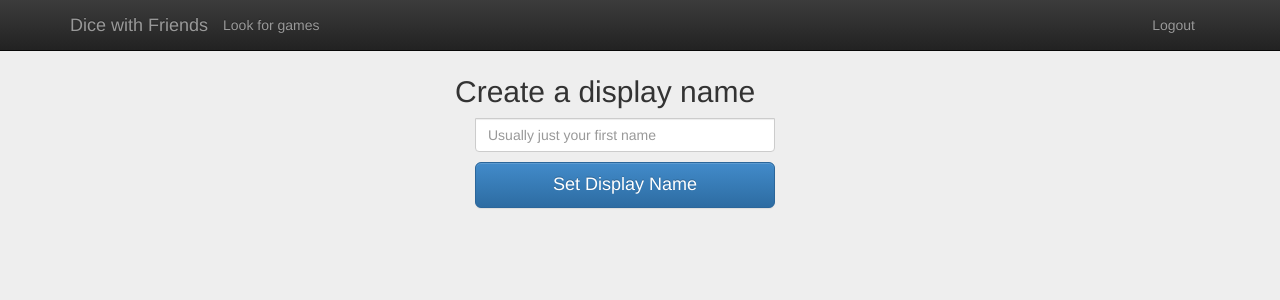
After one commit to RoseMobileEndpoints/DiceWithFriendsWebApp, a Python web app: template dice-with-friends/templates/set_display_name.html in a window 1280 px wide. The commit adds this page. Shown: the top 300 px of the page. Run offline with Jinja, Linux system fonts and the light colour scheme; the template is opened without the code that fills it, so the values that code supplies are empty.

Commit message:
Add display name
Added a mechanism to add a display name.  There are still of lot of
details that will be refactored into a BaseHandler.

```diff
--- /dev/null
+++ b/dice-with-friends/static/stylesheets/set_display_name.css
@@ -0,0 +1,28 @@
+body {
+  padding-top: 40px;
+  padding-bottom: 40px;
+  background-color: #eee;
+}
+
+.form {
+  max-width: 400px;
+  padding: 15px;
+  margin: 0 auto;
+}
+
+.form .form-heading {
+  margin-bottom: 10px;
+}
+
+.form input[name="display_name"] {
+  margin-bottom: 10px;
+  border-top-left-radius: 0;
+  border-top-right-radius: 0;
+  width: 300px;
+  margin-left: 20px;
+}
+
+button[type="submit"] {
+  width: 300px;
+  margin-left: 20px;
+}
--- /dev/null
+++ b/dice-with-friends/templates/footer.html
@@ -0,0 +1,3 @@
+    <!-- Optional location to put a footer. -->
+  </body>
+</html>
--- /dev/null
+++ b/dice-with-friends/templates/games.html
@@ -0,0 +1,5 @@
+{% include "templates/header.html" %}
+<br><br>
+<h1>Under development</h1>
+
+{% include "templates/footer.html" %}
--- /dev/null
+++ b/dice-with-friends/templates/header.html
@@ -0,0 +1,33 @@
+<!DOCTYPE html>
+<html>
+<head>
+<meta charset="utf-8">
+<meta name="viewport" content="width=device-width, initial-scale=1, maximum-scale=1">
+<title>Dice with Friends</title>
+<link rel="stylesheet" type="text/css" href="/static/stylesheets/bootstrap.min.css">
+<link rel="stylesheet" type="text/css" href="/static/stylesheets/bootstrap-theme.min.css">
+<script src="/static/js/jquery.min.js"></script>
+<script src="/static/js/bootstrap.min.js"></script>
+</head>
+<body>
+  <header class="navbar navbar-inverse navbar-fixed-top bs-docs-nav" role="banner">
+    <div class="container">
+      <div class="navbar-header">
+        <button class="navbar-toggle" type="button" data-toggle="collapse" data-target=".bs-navbar-collapse">
+          <span class="sr-only">Toggle navigation</span>
+          <span class="icon-bar"></span>
+          <span class="icon-bar"></span>
+          <span class="icon-bar"></span>
+        </button>
+        <a href="/" class="navbar-brand">Dice with Friends</a>
+      </div>
+      <nav class="collapse navbar-collapse bs-navbar-collapse" role="navigation">
+        <ul class="nav navbar-nav navbar-left">
+          <li><a href="/games">Look for games</a></li>
+        </ul>
+        <ul class="nav navbar-nav navbar-right">
+          <li><a href="{{ logout_url }}">Logout{% if player %} {{ player.get_display_name() }}{% endif %}</a></li>
+        </ul>
+      </nav>
+    </div>
+  </header>
--- /dev/null
+++ b/dice-with-friends/templates/main.html
@@ -0,0 +1,6 @@
+{% include "templates/header.html" %}
+
+<br><br>
+Eventually main with be a quick view of the actions you'll most likily want to take.  For now it's nothing but a testing area.
+
+{% include "templates/footer.html" %}
--- /dev/null
+++ b/dice-with-friends/templates/set_display_name.html
@@ -0,0 +1,13 @@
+{% include "templates/header.html" %}
+
+<link rel="stylesheet" type="text/css" href="/static/stylesheets/set_display_name.css">
+
+<div class="container">
+  <form class="form" role="form" action="" method="POST">
+    <h2 class="form-heading">Create a display name</h2>
+    <input type="text" name="display_name" class="form-control" placeholder="Usually just your first name" required="">
+    <button class="btn btn-lg btn-primary btn-block" type="submit">Set Display Name</button>
+  </form>
+</div>
+
+{% include "templates/footer.html" %}
```
Also changed, not shown: dice-with-friends/handlers/MainHandler.py (+25 -4 lines), dice-with-friends/models.py (added, +47 -0 lines), dice-with-friends/templates/not_logged_in.html (added, +19 -0 lines), dice-with-friends/templates/play.html (+5 -33 lines), dice-with-friends/index.yaml (line endings or trailing spaces), 1 other file.
